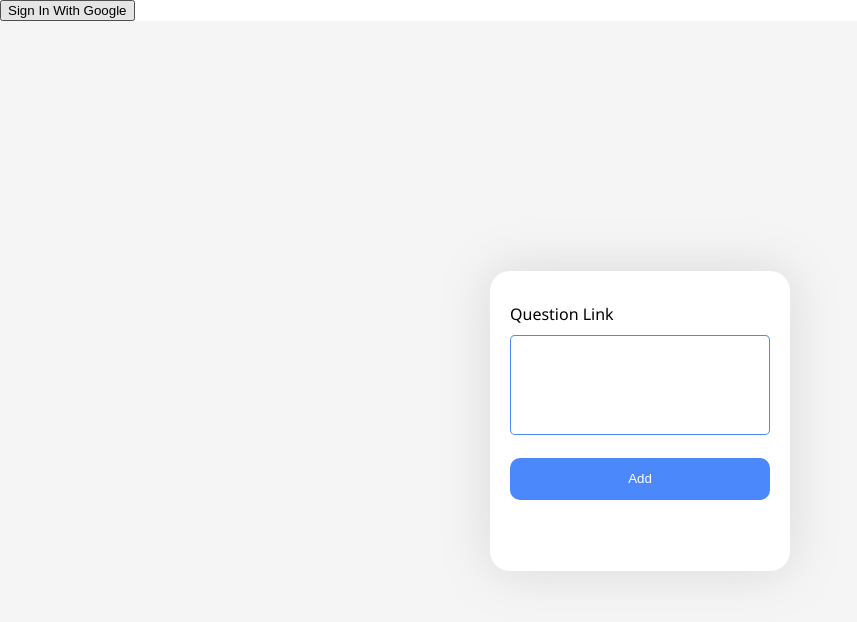
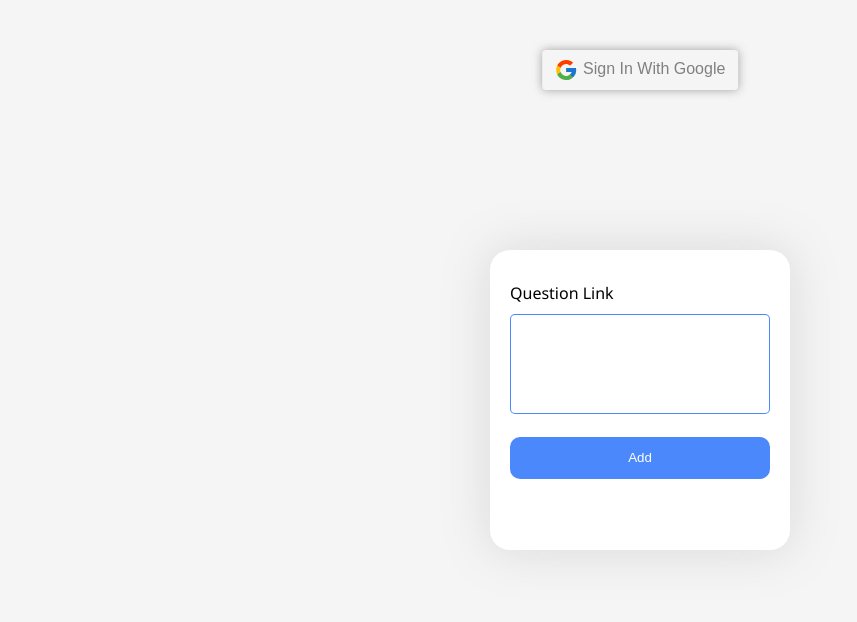
Before and after one commit to deepaksaroha/revision-sceduler, a website: page index.html in a window 1280 px wide. Shown: the whole page, without its empty margins (0-857 px from the left). Drawn offline with Linux system fonts and the light colour scheme.

Commit message:
fixed btn styling

```diff
--- a/helpers/style.css
+++ b/helpers/style.css
@@ -1,23 +1,31 @@
-h1, h2, h3, h4, h5, h6, p, body{
+h1,
+h2,
+h3,
+h4,
+h5,
+h6,
+p,
+body {
     margin: 0;
 }
 
-.error, .loading{
+.error,
+.loading {
     display: none;
 }
 
-.cover{
+.cover {
     height: 100vh;
     width: 100vw;
     display: flex;
     justify-content: center;
     align-items: center;
     background-color: whitesmoke;
-    font-family: 'Segoe UI', Tahoma, Geneva, Verdana, sans-serif;
+    font-family: "Segoe UI", Tahoma, Geneva, Verdana, sans-serif;
     font-weight: 500;
 }
 
-.container{
+.container {
     height: 300px;
     width: 300px;
     padding: 20px;
@@ -31,7 +39,7 @@ h1, h2, h3, h4, h5, h6, p, body{
     background-color: white;
 }
 
-.inpt{
+.inpt {
     padding: 10px;
     border: 1px solid rgba(21, 101, 251, 0.774);
     outline: none;
@@ -42,11 +50,11 @@ h1, h2, h3, h4, h5, h6, p, body{
     height: 100px;
 }
 
-.inpt:focus{
+.inpt:focus {
     border: 2px solid rgba(21, 101, 251, 0.774);
 }
 
-.btn{
+.btn {
     padding: 1em;
     border-radius: 10px;
     border: none;
@@ -54,18 +62,41 @@ h1, h2, h3, h4, h5, h6, p, body{
     background-color: rgba(21, 101, 251, 0.774);
 }
 
-#signin_btn, #signout_btn, #greeting{
+#signin_btn,
+#signout_btn {
+    font-size: 16px;
+    padding: 0.5em 0.8em;
+    border-radius: 4px;
+    border: none;
+    color: grey;
+    background-color: whitesmoke;
+    float: right;
+    box-shadow: 0px 0px 10px 0px rgb(140, 140, 147, 0.8);
+    position: absolute;
+    top: 50px;
+    right: 50%;
+    transform: translateX(50%);
+}
+
+#signin_btn:hover,
+#signout_btn:hover{
+    cursor: pointer;
+}
+
+#signin_btn,
+#signout_btn,
+#greeting {
     display: none;
 }
 
-.er{
+.er {
     color: red;
 }
 
-.sc{
+.sc {
     color: green;
 }
 
-#res{
+#res {
     height: 16px;
 }
--- a/index.html
+++ b/index.html
@@ -9,7 +9,7 @@
     </head>
     <body>
         <div id="content">
-            <button id="signin_btn">Sign In With Google</button>
+            <button id="signin_btn"><img src="./icons8-google.svg" style="height: 1.5em; vertical-align: middle;" /> Sign In With Google</button>
             <button id="signout_btn">Sign out</button>
             <h3 id="greeting">Welcome</h3>
             <main class="cover">
```
Also changed, not shown: icons8-google.svg (added).
